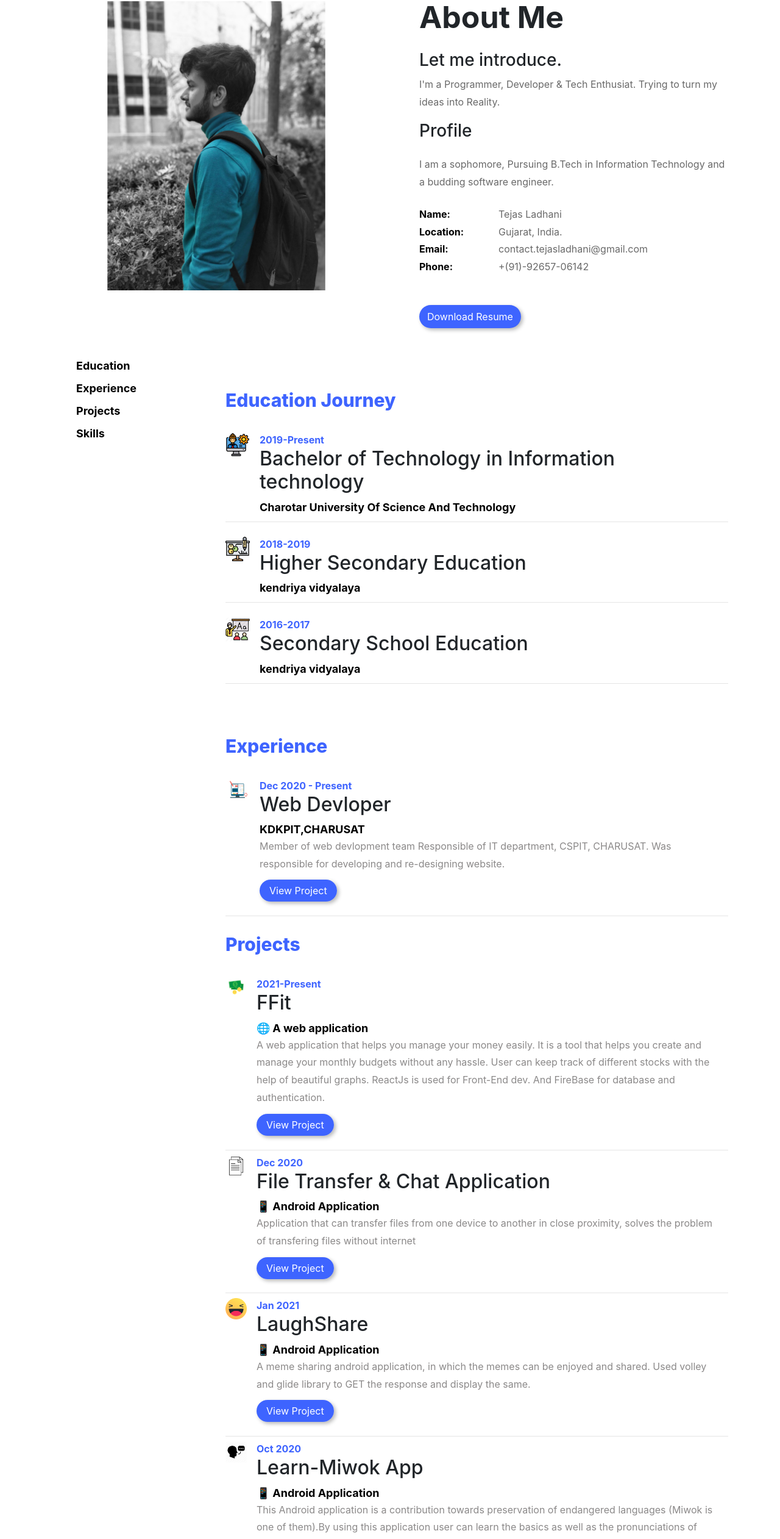
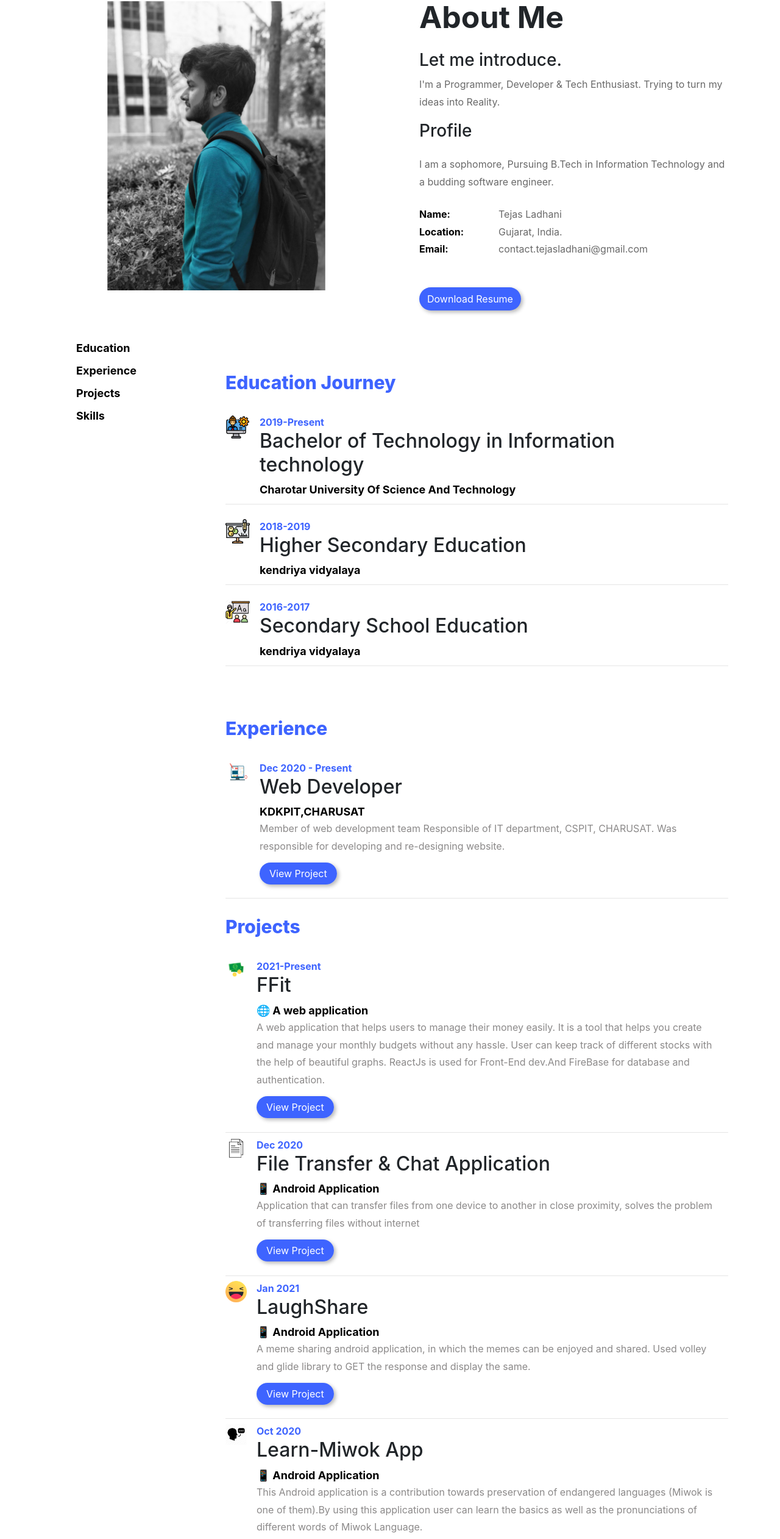
Before and after one commit to Tejas-Ladhani/Tejas.Ladhani, a React (Create React App) app: page / in a window 1280 px wide. Shown: the part 816-3339 px from the top of the page at 61% size. Built offline with nearby package versions, Linux system fonts and the light colour scheme.

Commit message:
typos & icon

```diff
--- a/public/index.html
+++ b/public/index.html
@@ -4,19 +4,14 @@
     <meta charset="utf-8" />
     <meta name="viewport" content="width=device-width, initial-scale=1" />
     <meta name="theme-color" content="#000000" />
-    <meta
-      name="Tejas ladhani"
-      content="Tech Enthusiate and budding software Engineer"
-    />
-    <meta
-      name="Tejas ladhani"
-      content="IT Engineer",
-    />
-
+    <meta name="description" content="Tejas Ladhani ,a Programmer, Developer &amp; Tech Enthusiast. Trying to turn my ideas into Reality.pursuing B.Tech in Information Technology and a budding software engineer. ">
+    <meta name="keywords" content="Tejas Ladhani,software, engineer,ReactJs,Java,Information technology,Intern, CSS, JavaScript">
+    <meta name="author" content="Tejas Ladhani">
+    <link rel="icon" href="%PUBLIC_URL%/favicon.ico" />
 
     <link rel="manifest" href="%PUBLIC_URL%/manifest.json" />
 
-    <title>👨🏻‍💻 Tejas Ladhani</title>
+    <title>Tejas Ladhani | Portfolio</title>
   </head>
   <body>
     <noscript>You need to enable JavaScript to run this app.</noscript>
--- a/src/components/About-Me/Aboutme.js
+++ b/src/components/About-Me/Aboutme.js
@@ -26,14 +26,13 @@ export default function Aboutme() {
 
                                 <h2 className="mb-4">About Me</h2>
                                 <h3>Let me introduce.</h3>
-                                <p>I'm a Programmer, Developer &amp; Tech Enthusiat. Trying to turn my ideas into Reality.</p>
+                                <p>I'm a Programmer, Developer &amp; Tech Enthusiast. Trying to turn my ideas into Reality.</p>
                                 <h3 className="mb-4">Profile</h3>
                                 <p>I am a sophomore, Pursuing B.Tech in Information Technology and a budding software engineer.</p>
                                 <ul className="about-info mt-4 px-md-0 px-2">
                                     <li className="d-flex content"><span>Name:</span> <span>Tejas Ladhani</span></li>
                                     <li className="d-flex content"><span>Location:</span> <span> Gujarat, India. </span></li>
                                     <li className="d-flex content"><span>Email:</span> <span>contact.tejasladhani@gmail.com</span></li>
-                                    <li className="d-flex content"><span>Phone: </span> <span>+(91)-92657-06142</span></li>
                                 </ul>
                             </div>
                         </div>
--- a/src/components/Contact-Me/Contactme.js
+++ b/src/components/Contact-Me/Contactme.js
@@ -14,12 +14,6 @@ const icon_style={
     opacity:'0.99'
 }
 const data = [
-    {   id:0,
-        heading: 'Contact',
-        subheading: '+91 9265706142',
-        path_d: 'M3.654 1.328a.678.678 0 0 0-1.015-.063L1.605 2.3c-.483.484-.661 1.169-.45 1.77a17.568 17.568 0 0 0 4.168 6.608 17.569 17.569 0 0 0 6.608 4.168c.601.211 1.286.033 1.77-.45l1.034-1.034a.678.678 0 0 0-.063-1.015l-2.307-1.794a.678.678 0 0 0-.58-.122l-2.19.547a1.745 1.745 0 0 1-1.657-.459L5.482 8.062a1.745 1.745 0 0 1-.46-1.657l.548-2.19a.678.678 0 0 0-.122-.58L3.654 1.328zM1.884.511a1.745 1.745 0 0 1 2.612.163L6.29 2.98c.329.423.445.974.315 1.494l-.547 2.19a.678.678 0 0 0 .178.643l2.457 2.457a.678.678 0 0 0 .644.178l2.189-.547a1.745 1.745 0 0 1 1.494.315l2.306 1.794c.829.645.905 1.87.163 2.611l-1.034 1.034c-.74.74-1.846 1.065-2.877.702a18.634 18.634 0 0 1-7.01-4.42 18.634 18.634 0 0 1-4.42-7.009c-.362-1.03-.037-2.137.703-2.877L1.885.511z',
-        href: 'tel://+919265706142'
-    },
     {
         id:1,
         heading: 'Email',
@@ -77,7 +71,7 @@ const data = [
                 </div>
             </div>
 
-            <div className="row d-flex contact-info mb-5">
+            <div className="row d-flex justify-content-center contact-info mb-5">
                 {map_data}
             </div>
 
--- a/src/components/Education/Education.js
+++ b/src/components/Education/Education.js
@@ -23,7 +23,7 @@ export default function Education() {
         img_src: "assets/icons/eduIcons/engineer.svg",
         date: "2019-Present",
         heading: "Bachelor of Technology in Information technology",
-        insitute: "Charotar University Of Science And Technology"
+        institute: "Charotar University Of Science And Technology"
     },
 
     {
@@ -31,14 +31,14 @@ export default function Education() {
         img_src: "assets/icons/eduIcons/highschool.svg",
         date: "2018-2019",
         heading: "Higher Secondary Education",
-        insitute: "kendriya vidyalaya"
+        institute: "kendriya vidyalaya"
     },
     {
         id: 2,
         img_src: "assets/icons/eduIcons/secondary school.png",
         date: "2016-2017",
         heading: "Secondary School Education",
-        insitute: "kendriya vidyalaya"
+        institute: "kendriya vidyalaya"
     }]
 
     const education = edu.map((item) => {
@@ -50,7 +50,7 @@ export default function Education() {
                 <div className="text pl-3">
                     <span style={date_style}>{item.date}</span>
                     <h2>{item.heading}</h2>
-                    <span className="position">{item.insitute}</span>
+                    <span className="position">{item.institute}</span>
 
                 </div>
                 </Fade>
--- a/src/components/Experiences/Experience.js
+++ b/src/components/Experiences/Experience.js
@@ -28,9 +28,9 @@ const exp=[{
     id:0,
     img_src:'assets/icons/skills-icon/others/web_dev.png',
     date:'Dec 2020 - Present',
-    heading:'Web Devloper',
-    description:'Member of web devlopment team Responsible of IT department, CSPIT, CHARUSAT. Was responsible for developing and re-designing website.',
-    insitute:'KDKPIT,CHARUSAT',
+    heading:'Web Developer',
+    description:'Member of web development team Responsible of IT department, CSPIT, CHARUSAT. Was responsible for developing and re-designing website.',
+    institute:'KDKPIT,CHARUSAT',
     href:'https://www.charusat.ac.in/cspit/it/'
 }]
     const experience = exp.map((item) => {
@@ -40,7 +40,7 @@ const exp=[{
                 <div className="text pl-3">
                     <span style={date_style}>{item.date}</span>
                     <h2>{item.heading}</h2>
-                    <span className="position">{item.insitute}</span>
+                    <span className="position">{item.institute}</span>
                     <p className="dis"> {item.description}</p>
                     <p><a target="_blank" rel="noopener noreferrer" href={item.href} className="px-3  py-2 butn" style={btn_style}>View Project</a></p>
                 </div>
--- a/src/components/Projects/Project.js
+++ b/src/components/Projects/Project.js
@@ -32,7 +32,7 @@ export default function Project() {
         date: "2021-Present",
         heading: "FFit",
         type: "🌐 A web application",
-        description: "A web application that helps you manage your money easily. It is a tool that helps you create and manage your monthly budgets without any hassle. User can keep track of different stocks with the help of beautiful graphs. ReactJs is used for Front-End dev. And FireBase for database and authentication.",
+        description: "A web application that helps users to manage their money easily. It is a tool that helps you create and manage your monthly budgets without any hassle. User can keep track of different stocks with the help of beautiful graphs. ReactJs is used for Front-End dev.And FireBase for database and authentication.",
         link: "https://github.com/Tejas-Ladhani/F-Fit"
     },
     {
@@ -41,7 +41,7 @@ export default function Project() {
         date: "Dec 2020",
         heading: "File Transfer & Chat Application",
         type: "📱 Android Application",
-        description: "Application that can transfer files from one device to another in close proximity, solves the problem of transfering files without internet",
+        description: "Application that can transfer files from one device to another in close proximity, solves the problem of transferring files without internet",
         link: "https://github.com/Tejas-Ladhani/File-Transfer"
     },
     {
```
Also changed, not shown: .codesandbox/workspace.json (deleted), public/manifest.json, src/App.js (line endings or trailing spaces), src/NBar.css (line endings or trailing spaces), 1 other file (tests, documents, lock files or other folders).
